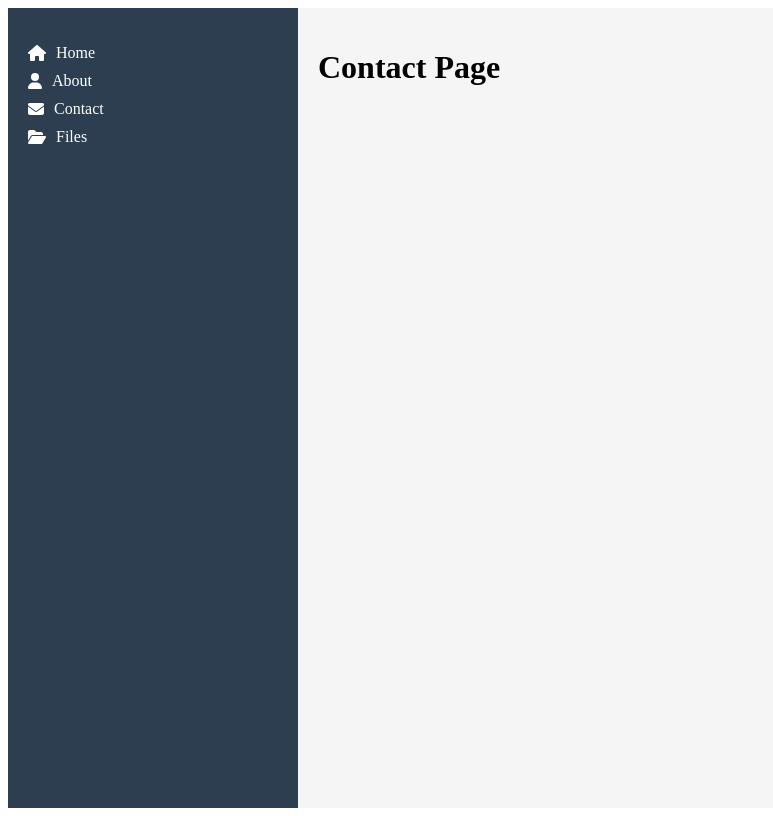
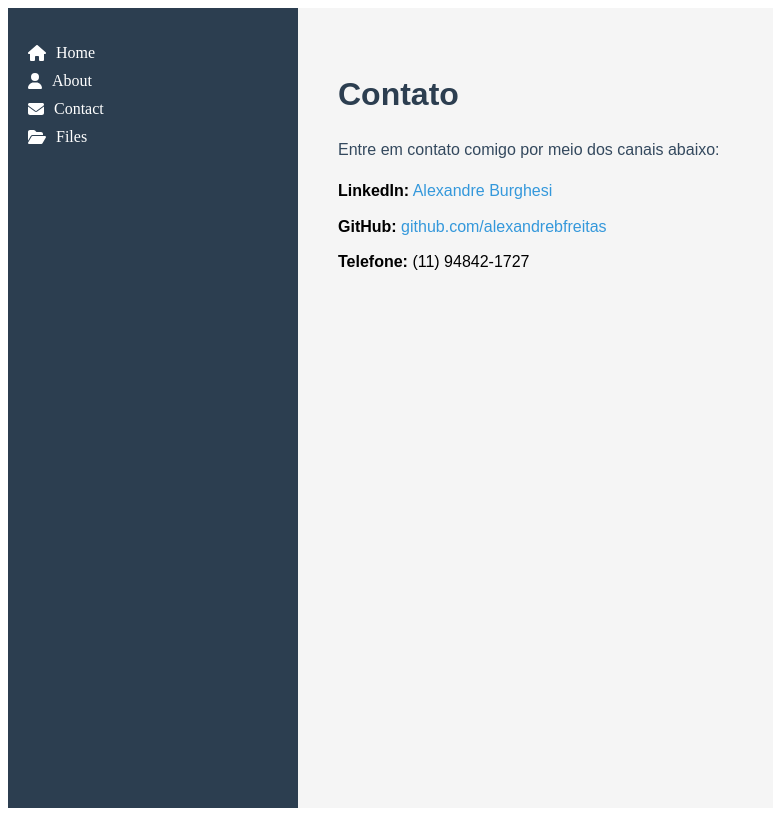
Before and after one commit to alexandrebfreitas/herculesenergy, a Vue app in the folder frontend/app/: page /contact in a window 1280 px wide. Shown: the whole page, without its empty margins (0-773 px from the left). Built offline with nearby package versions, Linux system fonts and the light colour scheme.

Commit message:
Tela de Contato

```diff
--- a/frontend/app/src/views/Contact.vue
+++ b/frontend/app/src/views/Contact.vue
@@ -1,6 +1,32 @@
 <template>
-  <div>
-    <h1>Contact Page</h1>
+  <div class="contact">
+    <h1>Contato</h1>
+    <p>Entre em contato comigo por meio dos canais abaixo:</p>
+    <ul>
+      <li>
+        <strong>LinkedIn:</strong>
+        <a
+          href="https://www.linkedin.com/in/alexandre-burghesi-424152135/"
+          target="_blank"
+          rel="noopener noreferrer"
+        >
+          Alexandre Burghesi
+        </a>
+      </li>
+      <li>
+        <strong>GitHub:</strong>
+        <a
+          href="https://github.com/alexandrebfreitas"
+          target="_blank"
+          rel="noopener noreferrer"
+        >
+          github.com/alexandrebfreitas
+        </a>
+      </li>
+      <li>
+        <strong>Telefone:</strong> (11) 94842-1727
+      </li>
+    </ul>
   </div>
 </template>
 
@@ -9,3 +35,42 @@ export default {
   name: "AppContact",
 };
 </script>
+
+<style scoped>
+.contact {
+  padding: 20px;
+  font-family: Arial, sans-serif;
+  line-height: 1.6;
+}
+
+.contact h1 {
+  font-size: 2rem;
+  margin-bottom: 1rem;
+  color: #2c3e50;
+}
+
+.contact p {
+  font-size: 1rem;
+  margin-bottom: 1rem;
+  color: #34495e;
+}
+
+.contact ul {
+  list-style: none;
+  padding: 0;
+}
+
+.contact ul li {
+  margin: 10px 0;
+  font-size: 1rem;
+}
+
+.contact a {
+  color: #3498db;
+  text-decoration: none;
+}
+
+.contact a:hover {
+  text-decoration: underline;
+}
+</style>
```
